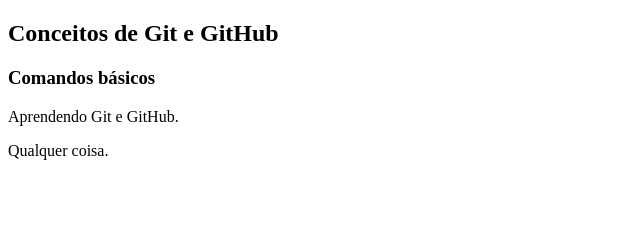
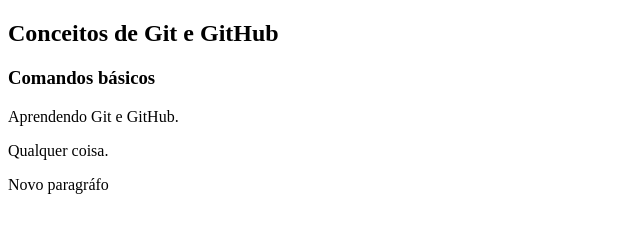
Before and after one commit to zazamiin/aula_git, a plain HTML site: page index.html in a window 1280 px wide. Shown: the whole page, without its empty margins (0-640 px from the left). Drawn offline with Linux system fonts and the light colour scheme.

Commit message:
novo ajuste

```diff
--- a/index.html
+++ b/index.html
@@ -10,5 +10,6 @@
     <h3>Comandos básicos</h3>
     <p>Aprendendo Git e GitHub.</p>
     <p>Qualquer coisa.</p>
+    <p>Novo paragráfo</p>
 </body>
 </html>
```
